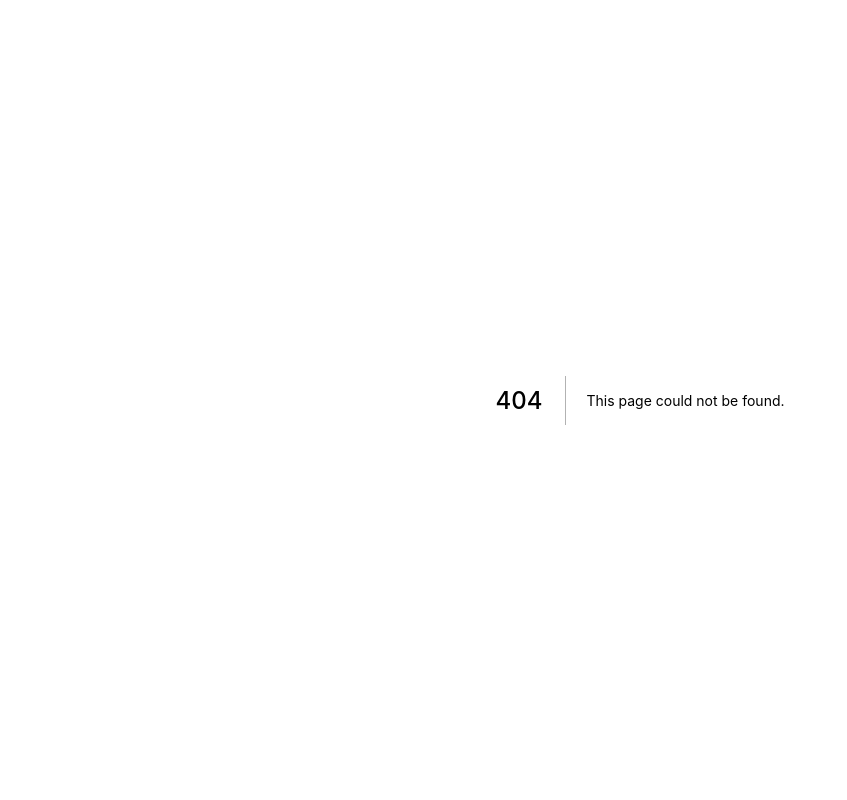
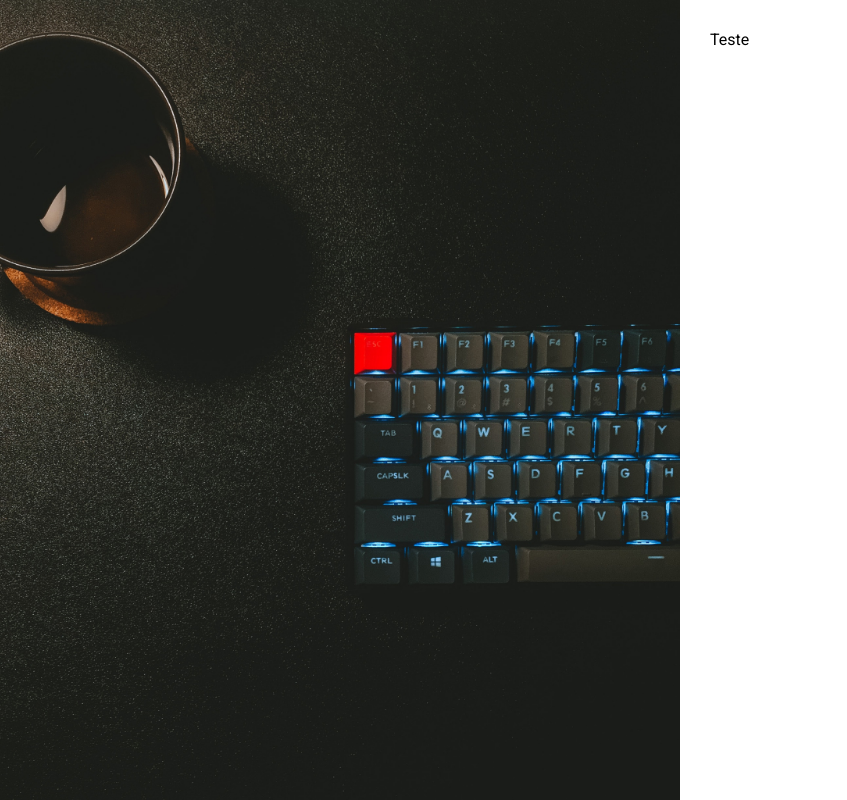
Before and after one commit to MateusNoleto/social-dev, a Next.js app: page /login in a window 1280 px wide. Before the commit this address had no page. Shown: the whole page, without its empty margins (0-847 px from the left). Built offline with nearby package versions, Linux system fonts and the light colour scheme.

Commit message:
Criado componente de imagem

```diff
--- /dev/null
+++ b/pages/login.jsx
@@ -0,0 +1,11 @@
+import ImageWithSpace from "../src/components/layout/ImageWithSpace"
+
+function LoginPage () {
+    return (
+       <ImageWithSpace>
+         Teste
+       </ImageWithSpace>
+    )
+}
+
+export default LoginPage
--- /dev/null
+++ b/src/components/layout/ImageWithSpace.jsx
@@ -0,0 +1,52 @@
+import styled from "styled-components"
+
+const WIDTH_BREAK = '600px'
+
+const StyledFlex = styled.div`
+    display: flex;
+`
+const StyledImage = styled.div`
+ background-image: url('${props => props.image}');
+ background-position: right;
+ background-repeat: no-repeate;
+ background-size: cover;
+
+ width: 100%;
+ height: 100vh;
+
+ @media (max-width: ${WIDTH_BREAK}){
+    display:none;
+ }
+`
+const StyledContainer = styled.div`
+ backgroud-color: white;
+ padding: 30px;
+
+
+ @media (min-width: ${WIDTH_BREAK}){
+    width: 100px;
+    min-width: calc(${WIDTH_BREAK} - 60px);
+ }
+ @media (max-width: ${WIDTH_BREAK}){
+    width: 100px;
+ }
+ `
+
+function ImageWithSpace ({ children, image }) {
+    return (
+
+        <StyledFlex>
+            <StyledImage image={image}/>
+                <StyledContainer>
+                    {children}
+                </StyledContainer>
+        </StyledFlex>
+
+    )
+}
+
+ImageWithSpace.defaultProps = {
+    image: 'coffee-background.jpg'
+}
+
+export default ImageWithSpace
```
Also changed, not shown: public/coffee-background.jpg (added).
